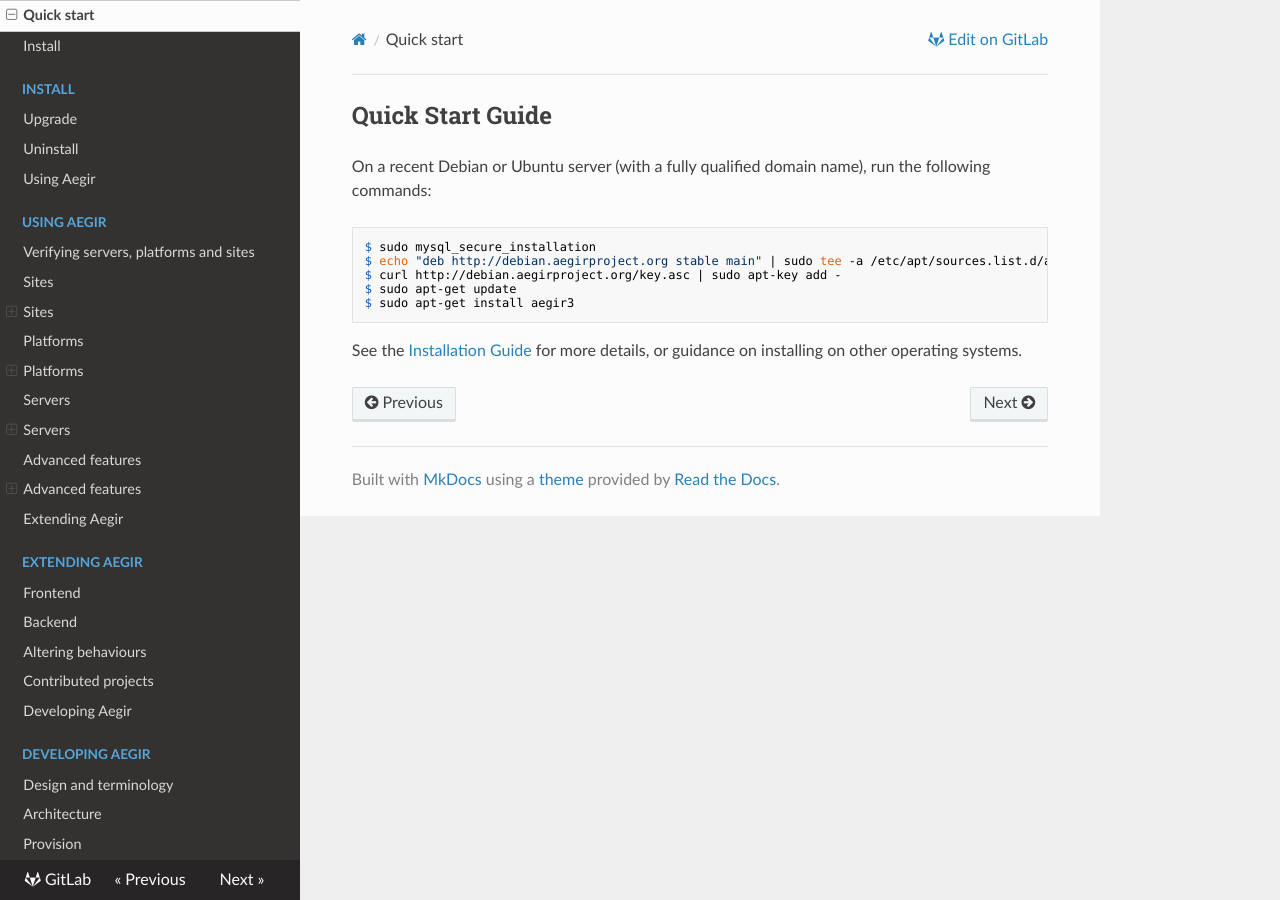
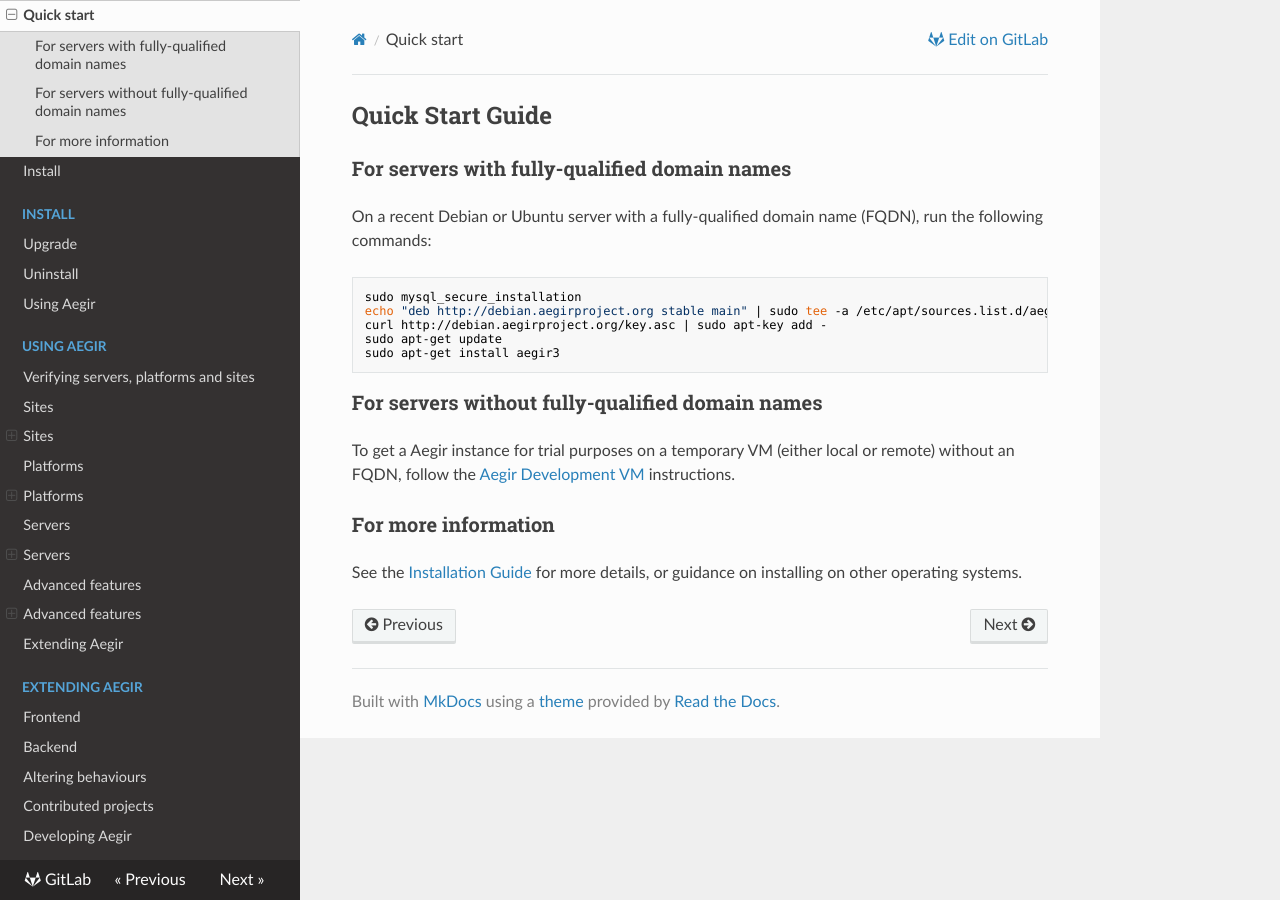
Before and after one commit to aegir-project/documentation, an MkDocs documentation site: the page built from docs/quick-start.md, in a window 1280 px wide. Built offline with MkDocs 1.6.1, drawn with Linux system fonts in a browser that asks for light colours; nearby versions of some CDN libraries; old or Windows-style settings are respelled for this version of MkDocs.

Commit message:
Mentioned the Aegir Dev VM in the Quick Start guide.

````diff
--- a/docs/quick-start.md
+++ b/docs/quick-start.md
@@ -1,13 +1,23 @@
 Quick Start Guide
 -----------------
 
-On a recent Debian or Ubuntu server (with a fully qualified domain name), run the following commands:
+### For servers with fully-qualified domain names
+
+On a recent Debian or Ubuntu server with a fully-qualified domain name (FQDN), run the following commands:
 <!-- These quick start instructions are also on https://gitlab.com/aegir/www.aegirproject.org/blob/master/config.yml -->
 
-    $ sudo mysql_secure_installation
-    $ echo "deb http://debian.aegirproject.org stable main" | sudo tee -a /etc/apt/sources.list.d/aegir-stable.list
-    $ curl http://debian.aegirproject.org/key.asc | sudo apt-key add -
-    $ sudo apt-get update
-    $ sudo apt-get install aegir3
+```sh
+sudo mysql_secure_installation
+echo "deb http://debian.aegirproject.org stable main" | sudo tee -a /etc/apt/sources.list.d/aegir-stable.list
+curl http://debian.aegirproject.org/key.asc | sudo apt-key add -
+sudo apt-get update
+sudo apt-get install aegir3
+```
+
+### For servers without fully-qualified domain names
+
+To get a Aegir instance for trial purposes on a temporary VM (either local or remote) without an FQDN, follow the [Aegir Development VM](https://gitlab.com/aegir/aegir-dev-vm) instructions.
+
+### For more information
 
 See the [Installation Guide](/install) for more details, or guidance on installing on other operating systems.
````
